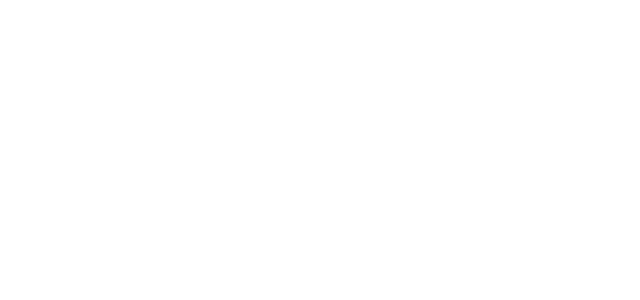
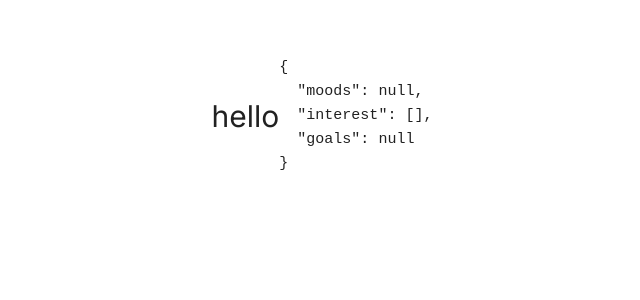
Before and after one commit to nthndkid/ISKOnek-Frontend, a Vue app: page /matching in a window 1280 px wide. Before the commit this address had no page. Shown: the top 300 px of the page, without its empty margins (318-958 px from the left). Built offline with nearby package versions, Linux system fonts and the light colour scheme.

Commit message:
added functionality on the buttons of preview and hero then added pinia state to store state memory, then passes reactive forms in to the pinia

```diff
--- a/src/components/Forms/MatchPreview.vue
+++ b/src/components/Forms/MatchPreview.vue
@@ -1,11 +1,24 @@
 <script setup>
 import { useRouter } from 'vue-router'
 import { formOptions } from '../../data/formOptions'
-import { computed } from 'vue'
+import { computed, toRaw } from 'vue'
+import { useMatchStore } from '../../stores/matchStore'
+
+const emit = defineEmits(['back'])
+
+const store = useMatchStore()
+
+const router = useRouter()
 
 const props = defineProps({
     form: Object
 })
+
+const findMatch = () => {
+    console.log("Form Data Being Passed:", props.form)
+    store.setForm({...toRaw(props.form)})
+    router.push('/matching')
+}
 
 const { moods, interests, goals } = formOptions()
 
@@ -24,9 +37,6 @@
   return interests.value.filter(i => props.form.interests.includes(i.id))
 })
 
-const emit = defineEmits(['back'])
-
-const router = useRouter()
 
 const user = {
   name: '@iskoako',
@@ -116,7 +126,7 @@
                     elevation="4"
                     block
                     class="mb-6 py-7 px-6 text-white hover-scale"
-                    @click="submitForm"
+                    @click="findMatch"
                 >
                     Find Match
                 </v-btn>
--- a/src/components/HeroSection.vue
+++ b/src/components/HeroSection.vue
@@ -1,5 +1,12 @@
 <script setup>
 import Logo from '../components/icons/iskonek.svg'
+import { useRouter } from 'vue-router'
+
+const router = useRouter()
+
+const startPreMatch = () => {
+    router.push('/pre-match')
+}
 </script>
 
 <template>
@@ -29,7 +36,7 @@
       size="x-large"
       rounded="pill"
       class="text-white mt-6 px-12 hover-scale"
-      @click="submitForm"
+      @click="startPreMatch"
     >
       Get Started
       <v-icon right>mdi-arrow-right</v-icon>
--- /dev/null
+++ b/src/components/Matchmaking.vue
@@ -0,0 +1,19 @@
+<script setup>
+import FormWizard from '../components/FormWizard.vue';
+import Matchmaking from '../components/Matchmaking.vue';
+import { useMatchStore } from '../stores/matchStore';
+const matchStore = useMatchStore()
+
+console.log("Form: ", matchStore.form)
+console.log("Mood ID:", matchStore.form.moods)
+console.log("Interests:", matchStore.form.interest)
+console.log("Goal ID:", matchStore.form.goals)         // logs your own form data
+console.log("Matched User: ", matchStore.matchedUser)
+</script>
+
+<template>
+    <h1>hello</h1>
+
+    <pre>{{ matchStore.form }}</pre>
+    <pre>{{ matchStore.matchedUser }}</pre>
+</template>
--- a/src/main.js
+++ b/src/main.js
@@ -13,6 +13,7 @@
 import { createApp } from 'vue'
 import App from './App.vue'
 import router from './router'
+import { createPinia } from 'pinia'
 
 const app = createApp(App)
 
@@ -28,6 +29,9 @@
   },
 })
 
+const pinia = createPinia()
+
+app.use(pinia)
 app.use(vuetify)
 app.use(router)
 app.mount('#app')
--- a/src/router/index.js
+++ b/src/router/index.js
@@ -2,6 +2,7 @@
 import HomeView from '../views/HomeView.vue'
 import LoginView from '../views/LoginView.vue'
 import MatchView from '../views/MatchView.vue'
+import MatchFindingView from '../views/MatchFindingView.vue'
 
 const router = createRouter({
   history: createWebHistory(import.meta.env.BASE_URL),
@@ -21,6 +22,11 @@
       name: 'prematch',
       component: MatchView,
     },
+    {
+      path: '/matching',
+      name: 'matching',
+      component: MatchFindingView,
+    },
   ],
 })
 
--- /dev/null
+++ b/src/stores/matchStore.js
@@ -0,0 +1,26 @@
+import { defineStore, setMapStoreSuffix } from "pinia";
+
+export const useMatchStore = defineStore('match', {
+    state: () => ({
+        // store currentUser form data
+        form: {
+            moods: null,
+            interest: [],
+            goals: null
+        },
+        // store matchedUser form data
+        matchedUser: null
+    }),
+    actions: {
+        setForm(data) {
+            this.form = data
+        },
+        setMatchedUser(user) {
+            this.matchedUser = user
+        },
+        reset() {
+            this.form = { moods: null, interests: [], goals: null }
+            this.matchedUser = null
+        }
+    }
+})
--- /dev/null
+++ b/src/views/MatchFindingView.vue
@@ -0,0 +1,16 @@
+<script setup>
+import FormWizard from '../components/FormWizard.vue';
+import Matchmaking from '../components/Matchmaking.vue';
+</script>
+
+
+<template>
+  <Navbar />
+    <v-container
+      fluid
+      class="d-flex align-center justify-center mt-10"
+      style="min-height: 10vh;"
+    >
+     <Matchmaking />
+    </v-container>
+</template>
```
